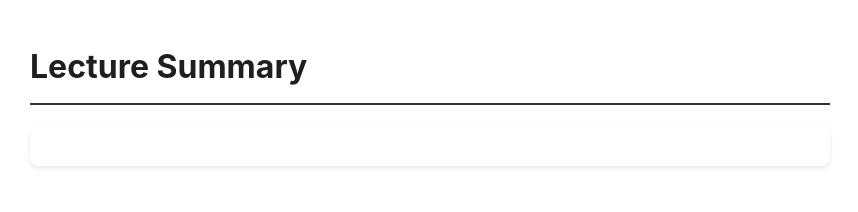
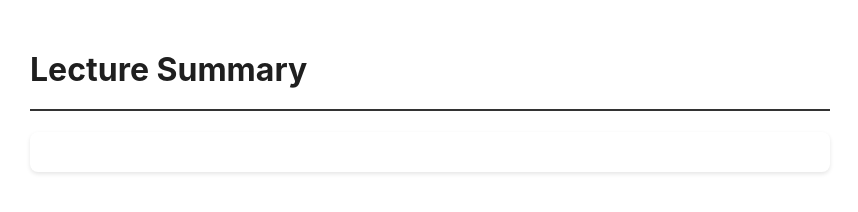
Before and after one commit to kianslagter/lecture-summary, a browser extension: page response.html in a window 1280 px wide. Shown: the whole page, without its empty margins (210-1068 px from the left). Drawn offline with Linux system fonts and the light colour scheme.

Commit message:
response formatting  better

```diff
--- a/response.html
+++ b/response.html
@@ -6,11 +6,12 @@
       body {
         font-family: -apple-system, BlinkMacSystemFont, 'Segoe UI', Roboto, Helvetica,
           Arial, sans-serif;
-        line-height: 1.6;
+        line-height: 1.8;
         color: #333;
         max-width: 800px;
         margin: 0 auto;
         padding: 20px;
+        font-size: 18px;
       }
       .summary {
         background-color: white;
@@ -22,6 +23,7 @@
         color: #1f1f1f;
         border-bottom: 2px solid #333;
         padding-bottom: 10px;
+        font-size: 32px;
       }
       strong {
         font-weight: 600;
--- a/sidepanel/index.js
+++ b/sidepanel/index.js
@@ -290,6 +290,7 @@ function showLoading() {
 function showResponse(response) {
   hide(elementLoading);
   show(elementResponse);
+  console.log(response);
 
   // Create a new tab with the response
   const encodedResponse = encodeURIComponent(response);
```
Also changed, not shown: sidepanel/index.html (+4 -3 lines), dist/sidepanel.bundle.js.
